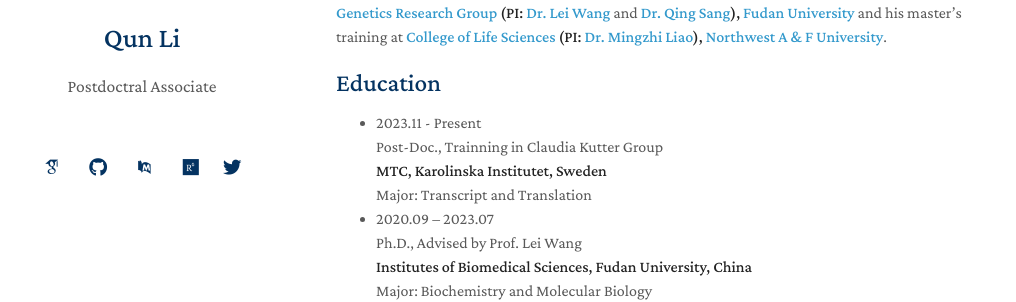
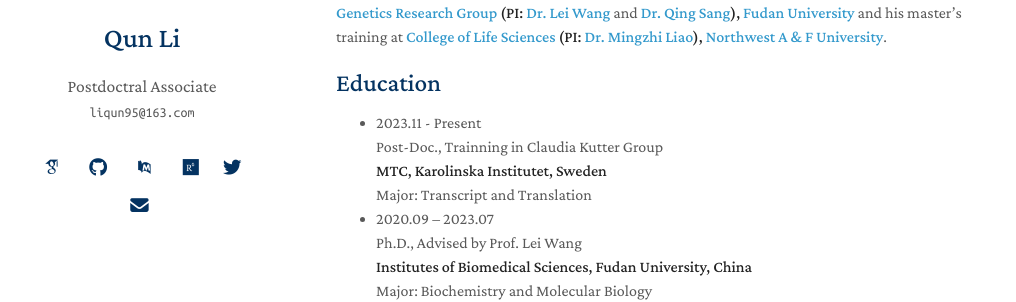
Before and after one commit to liqunbio/liqunbio.github.io, a Jekyll site: the page built from index.md, in a window 1280 px wide. Shown: the part 204-506 px from the top of the page, without its empty margins (134-1150 px from the left). Built offline with Jekyll 4.4.1, drawn with Linux system fonts in a browser that asks for light colours; nearby versions of some CDN libraries; some web fonts are replaced; library files that are not in the unit come from our copies; comment, search, counter and statistics services are not loaded; our own code applies the rules of GitHub Pages for plain Markdown files.

Commit message:
Update _config.yml

```diff
--- a/_config.yml
+++ b/_config.yml
@@ -23,6 +23,7 @@ github_link: https://github.com/QunATCG/
 pubmed: https://www.ncbi.nlm.nih.gov/myncbi/l.qun.1/bibliography/public/
 researchgate: https://www.researchgate.net/profile/Qun-Li-43/
 twitter: https://twitter.com/PeaceWorldYou
+email: liqun95@163.com
 
 # Images (e.g., your profile picture and your website's favicon)
 # "favicon" and "favicon_dark" are used for the light and dark modes, respectively.
```
